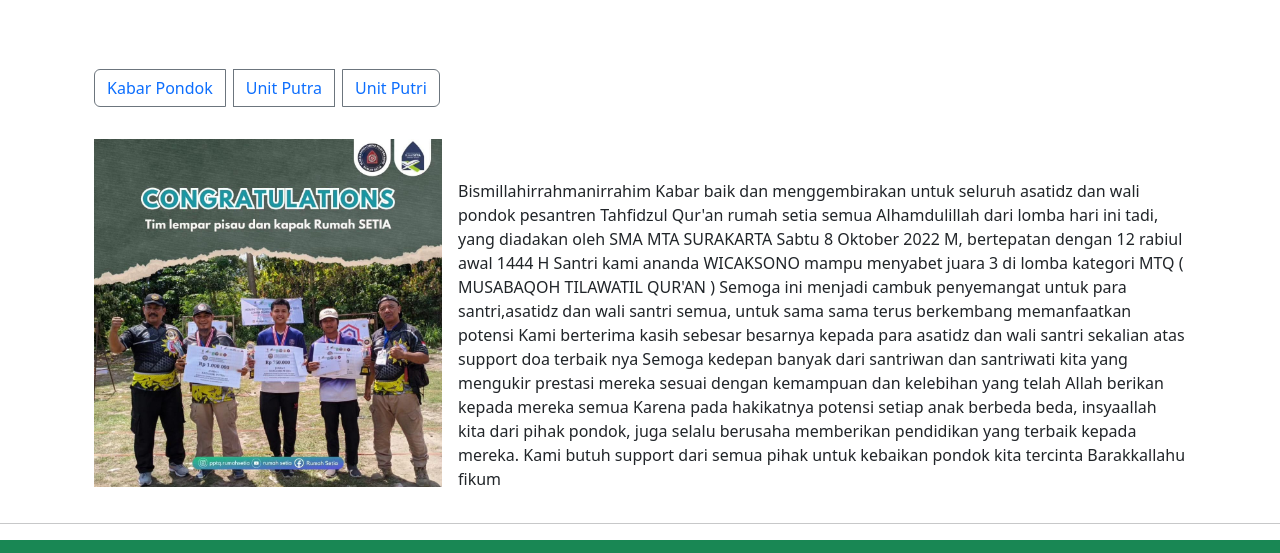
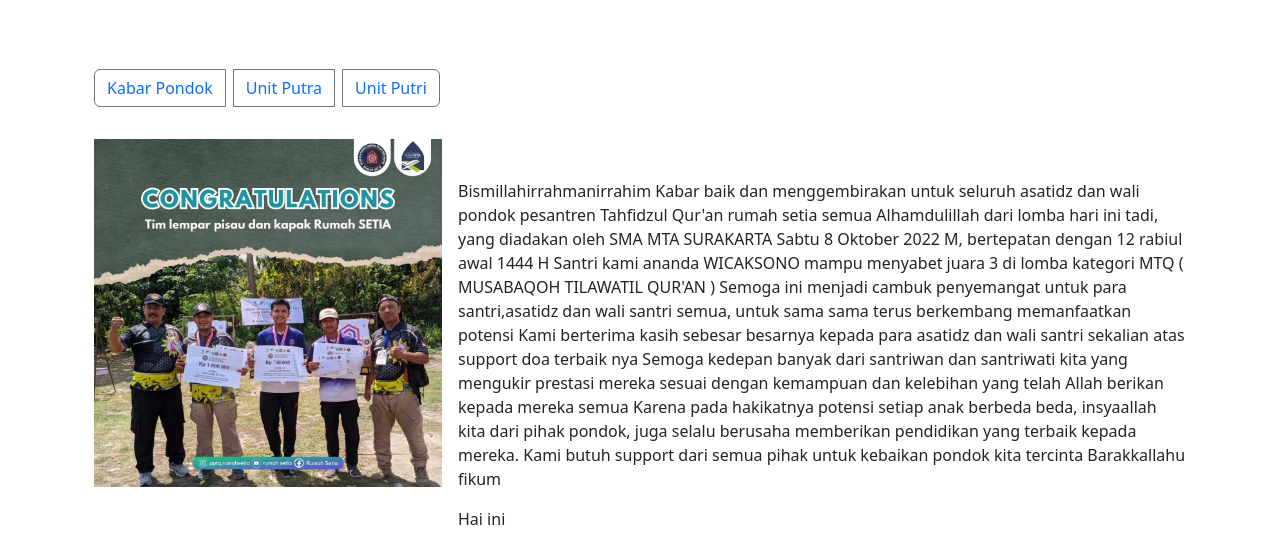
Before and after one commit to Hafezaul/ProjectRumahSetia, a plain HTML site: page putra.html in a window 1280 px wide. Shown: the part 370-923 px from the top of the page. Drawn offline with nearby package versions, Linux system fonts and the light colour scheme.

Commit message:
penambahan p

```diff
--- a/putra.html
+++ b/putra.html
@@ -107,6 +107,7 @@
               Kami butuh support dari semua pihak untuk kebaikan pondok kita tercinta
               Barakkallahu fikum
        </p>
+       <p>Hai ini</p>
         </div>
         </div>
 
```
